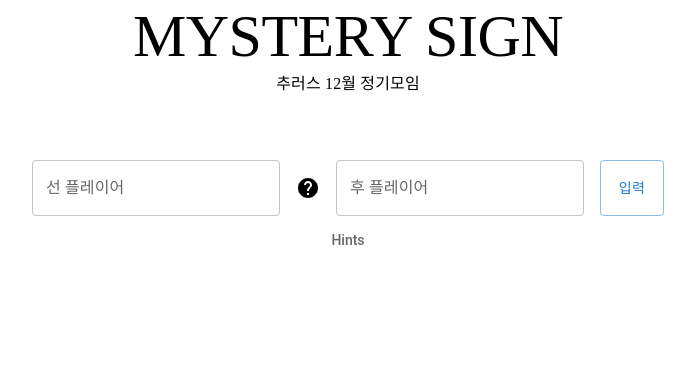
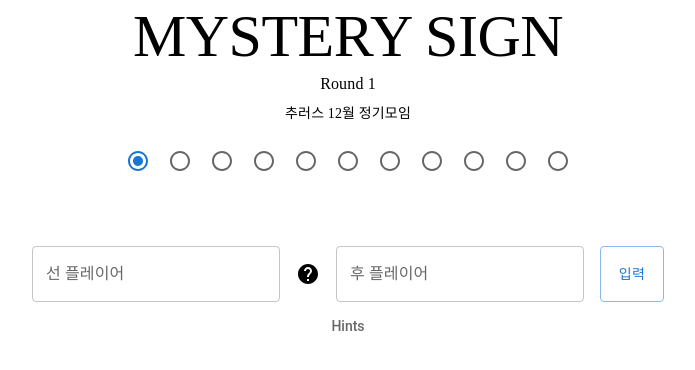
Before and after one commit to mgahn0706/mystery-sign, a React (Create React App) app: page / in a window 1280 px wide. Shown: the top 370 px of the page, without its empty margins (292-987 px from the left). Built offline with nearby package versions, Linux system fonts and the light colour scheme.

Commit message:
feat: round 기능 구현

```diff
--- a/src/HintInput/index.tsx
+++ b/src/HintInput/index.tsx
@@ -21,12 +21,7 @@ export default function HintInput({ onEnterHint }: HintInputProps) {
   const result = useMysterySign({ ...enteredValue, round: 1 });
 
   return (
-    <Box
-      display="flex"
-      sx={{
-        mt: 8,
-      }}
-    >
+    <Box display="flex">
       <TextField
         id="outlined-basic"
         label={isPlayerOneFirst ? "선 플레이어" : "후 플레이어"}
--- a/src/Main/index.tsx
+++ b/src/Main/index.tsx
@@ -1,5 +1,5 @@
-import { useState } from "react";
-import { Box, Typography } from "@mui/material";
+import { useEffect, useState } from "react";
+import { Box, Radio, RadioGroup, TextField, Typography } from "@mui/material";
 import HintInput from "../HintInput/index";
 import HintList from "../HintList";
 import { HintType } from "@/types";
@@ -7,10 +7,29 @@ import { HintType } from "@/types";
 export default function Main() {
   const [hintList, setHintList] = useState<HintType[]>([]);
   const [round, setRound] = useState(1);
+  //라운드 변경 시 확인 모달을 띄우고, 확인 시 힌트 리스트를 지우고 라운드를 변경합니다.
+  const handleChange = (event) => {
+    if (
+      window.confirm(
+        `${round}라운드롤 종료하고 ${event.target.value}라운드를 시작할까요?`
+      )
+    ) {
+      setRound(event.target.value);
+      setHintList([]);
+    }
+  };
 
   const useHandleEnterHint = (hint: HintType) => {
     setHintList([...hintList, hint]);
   };
+
+  const controlProps = (item: string) => ({
+    checked: `${round}` === item,
+    onChange: handleChange,
+    value: item,
+    name: "color-radio-button-demo",
+    inputProps: { "aria-label": item },
+  });
 
   return (
     <>
@@ -18,9 +37,33 @@ export default function Main() {
         MYSTERY SIGN
       </Typography>
       <Typography fontFamily="Zen Dots" variant="body1">
+        Round {round}
+      </Typography>
+      <Typography mt={1} fontFamily="Zen Dots" variant="body2">
         추러스 12월 정기모임
       </Typography>
-      <Box display="flex" justifyContent="center">
+      <Box sx={{ mt: 2 }} display="flex" justifyContent="center">
+        <RadioGroup row name="use-radio-group" defaultValue="first">
+          <Radio {...controlProps("1")} />
+          <Radio {...controlProps("2")} />
+          <Radio {...controlProps("3")} />
+          <Radio {...controlProps("4")} />
+          <Radio {...controlProps("5")} />
+          <Radio {...controlProps("6")} />
+          <Radio {...controlProps("7")} />
+          <Radio {...controlProps("8")} />
+          <Radio {...controlProps("9")} />
+          <Radio {...controlProps("10")} />
+          <Radio {...controlProps("11")} />
+        </RadioGroup>
+      </Box>
+      <Box
+        sx={{
+          mt: 8,
+        }}
+        display="flex"
+        justifyContent="center"
+      >
         <HintInput onEnterHint={useHandleEnterHint} />
       </Box>
       <HintList hintList={hintList} />
--- a/src/MysterySignFunction/index.ts
+++ b/src/MysterySignFunction/index.ts
@@ -1,5 +1,3 @@
-const prob1 = ({ first, second }: { first: string; second: string }) => {
+export const prob1 = ({ first, second }: { first: string; second: string }) => {
   return Number(first) + Number(second);
 };
-
-export default prob1;
--- a/src/hooks/useMysterySign/index.ts
+++ b/src/hooks/useMysterySign/index.ts
@@ -1,4 +1,4 @@
-import prob1 from "../../MysterySignFunction";
+import { prob1 } from "../../MysterySignFunction";
 
 interface useMysterySignProps {
   first: string;
```
